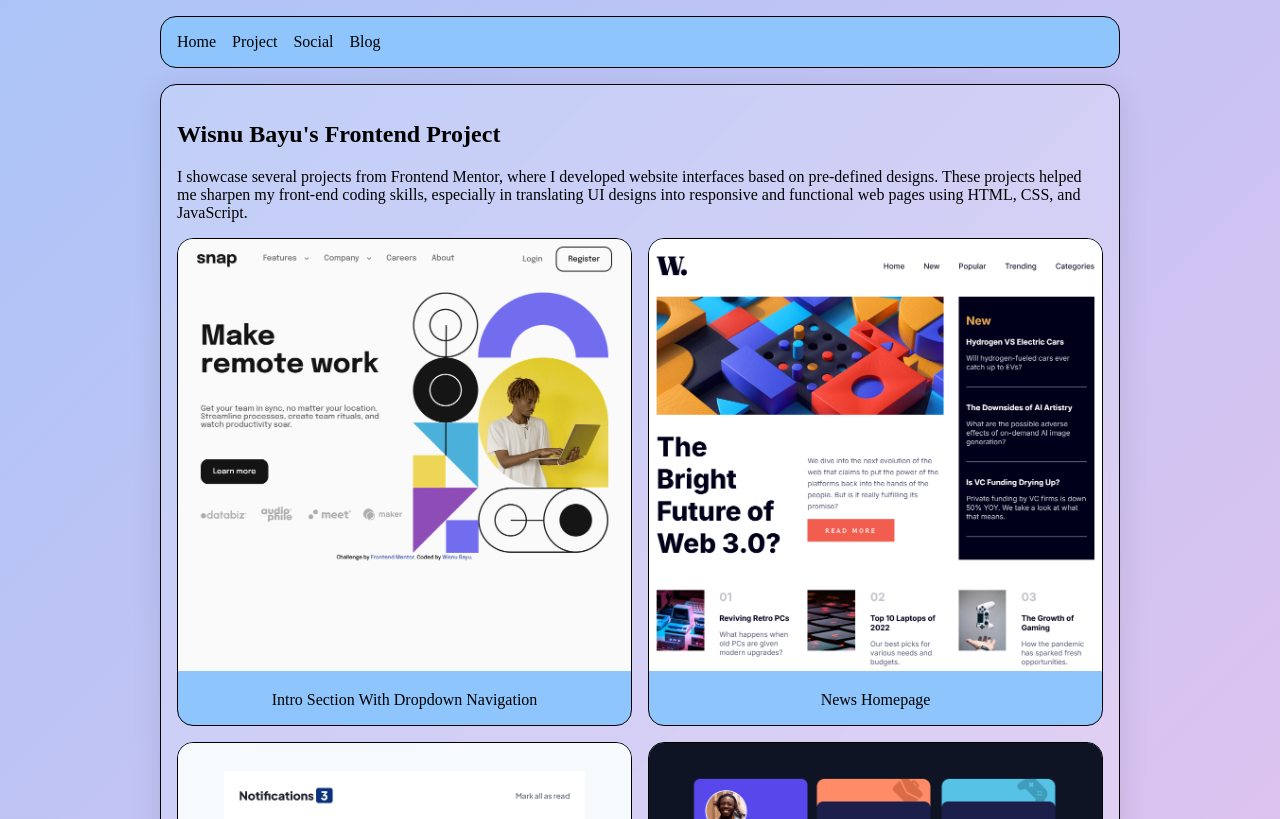
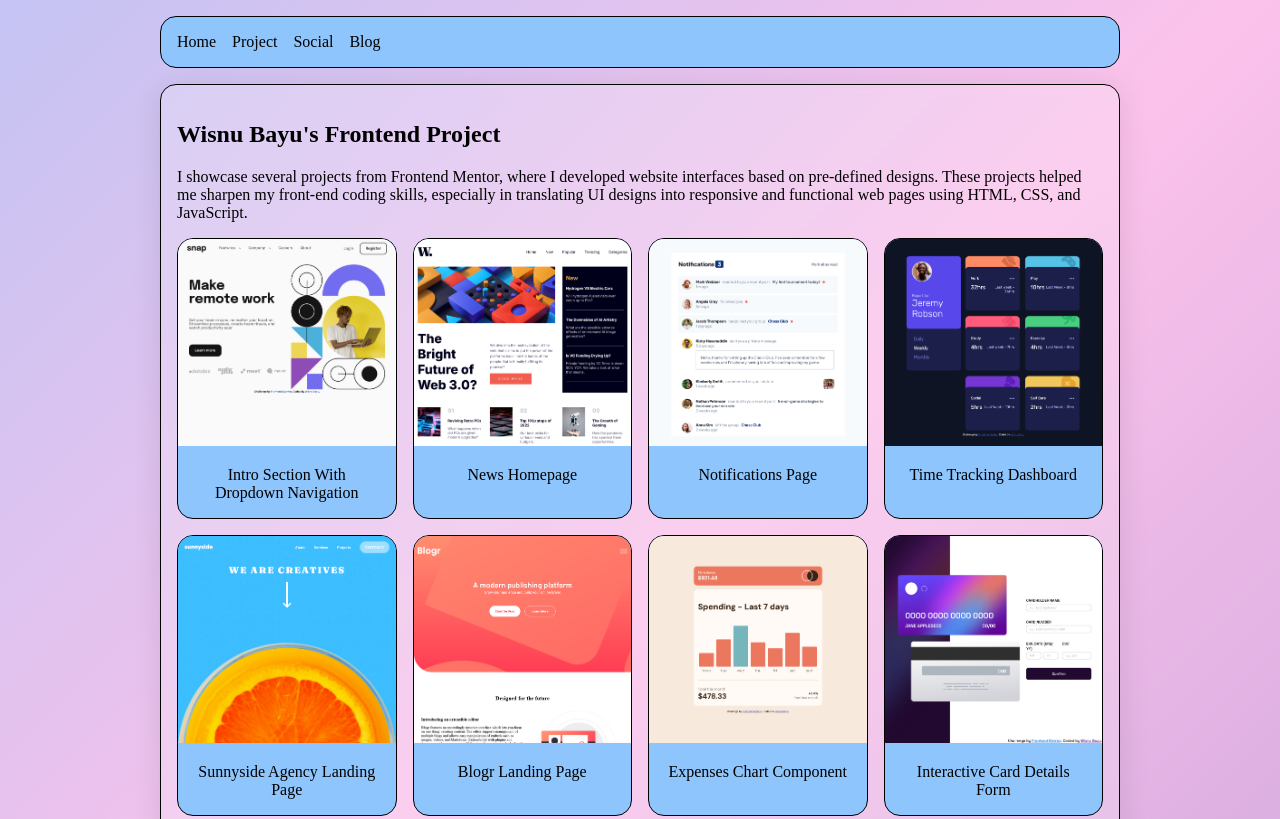
Before and after one commit to wishba/frontendmentor-project, a plain HTML site: page index.html in a window 1280 px wide. Shown: the top 819 px of the page. Drawn offline with Linux system fonts and the light colour scheme.

Commit message:
4 grid column in big screen

```diff
--- a/style.css
+++ b/style.css
@@ -66,6 +66,12 @@ header nav {
   text-align: center;
 }
 
+@media only screen and (min-width: 768px) {
+  #project ul {
+    grid-template-columns: 1fr 1fr 1fr 1fr;
+  }
+}
+
 #project li {
   border: 1px solid black;
   border-radius: 1rem;
```
